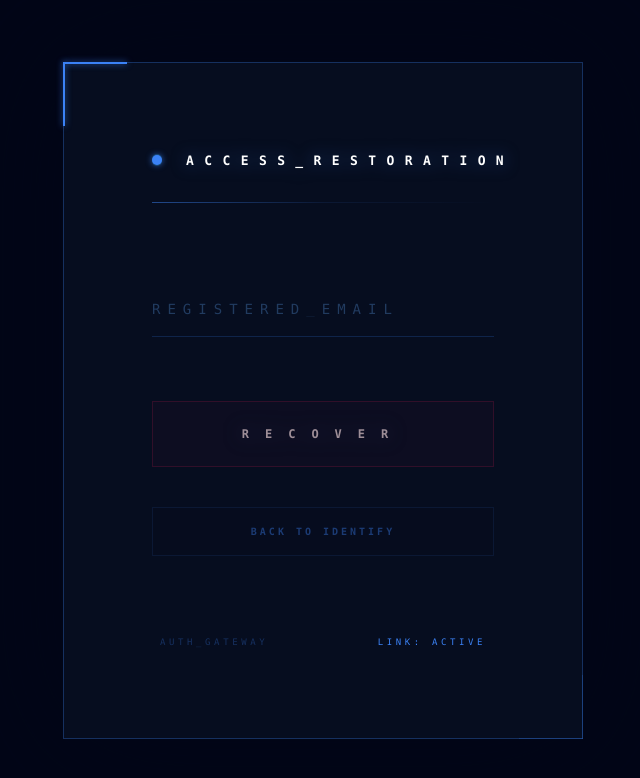
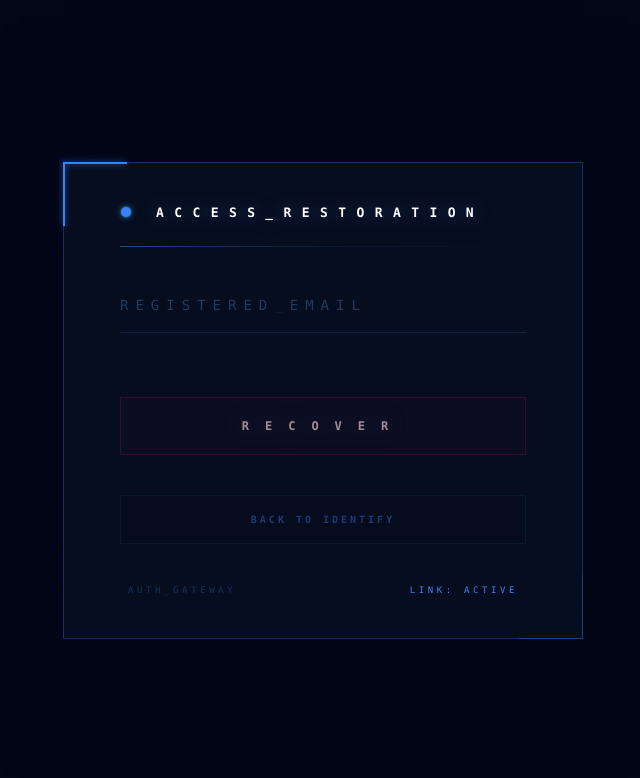
Before and after one commit to michaelprys/anima, a Vue app: page /auth/recover in a window 1280 px wide. Shown: the top 778 px of the page, without its empty margins (317-957 px from the left). Built offline with nearby package versions, Linux system fonts and the light colour scheme; no server answers.

Commit message:
fix: auth layout

```diff
--- a/src/components/auth/ButtonAction.vue
+++ b/src/components/auth/ButtonAction.vue
@@ -28,7 +28,7 @@ defineProps({
         type="submit"
         :disabled="pending"
         :class="[
-            'group/btn relative w-full overflow-hidden border py-6 font-bold tracking-[1em] transition-all duration-700 outline-none active:scale-[0.99]',
+            'group/btn relative w-full overflow-hidden border py-5 font-bold tracking-[1em] transition-all duration-700 outline-none active:scale-[0.99]',
             pending ? 'cursor-not-allowed' : 'cursor-default',
             bgColor,
         ]">
--- a/src/components/base/BaseAuthInput.vue
+++ b/src/components/base/BaseAuthInput.vue
@@ -1,11 +1,27 @@
 <script setup>
 defineProps({
-    modelValue: String,
-    type: { type: String, default: 'text' },
-    placeholder: String,
-    error: String,
-    showError: Boolean,
+    modelValue: {
+        type: String,
+        default: '',
+    },
+    type: {
+        type: String,
+        default: 'text',
+    },
+    placeholder: {
+        type: String,
+        default: '',
+    },
+    error: {
+        type: String,
+        default: '',
+    },
+    showError: {
+        type: Boolean,
+        default: false,
+    },
 });
+
 defineEmits(['update:modelValue', 'input']);
 </script>
 
--- a/src/layouts/AuthLayout.vue
+++ b/src/layouts/AuthLayout.vue
@@ -11,13 +11,13 @@ useEsc();
 
 <template>
     <div
-        class="bg-canvas selection:bg-blue-system/30 fixed inset-0 z-1000 flex items-center justify-center overflow-y-auto px-6 py-10 text-left font-mono uppercase">
+        class="bg-canvas selection:bg-blue-system/30 fixed inset-0 z-1000 flex items-center justify-center overflow-y-auto px-6 py-4 text-left font-mono uppercase">
         <div
             class="from-blue-system/10 via-canvas/5 pointer-events-none absolute inset-0 bg-[radial-gradient(circle_at_center,var(--tw-gradient-stops))] to-transparent"></div>
 
         <Transition name="terminal-in" appear>
             <div
-                class="group border-blue-system/30 bg-base-card/95 relative my-auto w-full max-w-130 border p-8 shadow-[0_0_7.5rem_rgba(2,6,23,1)] backdrop-blur-2xl md:p-22">
+                class="group border-blue-system/30 bg-base-card/95 relative my-auto w-full max-w-130 border p-8 shadow-[0_0_7.5rem_rgba(2,6,23,1)] backdrop-blur-2xl md:px-14 md:py-10">
                 <div
                     class="bg-blue-system shadow-glow-blue absolute -top-px -left-px h-0.5 w-16"></div>
                 <div
@@ -26,7 +26,7 @@ useEsc();
                 <div class="bg-blue-system/20 absolute -right-px -bottom-px h-px w-16"></div>
                 <div class="bg-blue-system/20 absolute -right-px -bottom-px h-16 w-px"></div>
 
-                <header class="relative mb-10 md:mb-20">
+                <header class="relative mb-6 md:mb-8">
                     <div class="flex items-center gap-6">
                         <div class="relative flex h-3 w-3 items-center justify-center">
                             <div
@@ -36,14 +36,14 @@ useEsc();
                         </div>
                         <span
                             class="text-[0.8125rem] font-bold tracking-[0.8em] text-white uppercase drop-shadow-[0_0_0.5rem_rgba(59,130,246,0.5)]">
-                            {{ route.meta.title || 'System_Access' }}
+                            {{ route.meta.title || 'BYPASS_AUTH' }}
                         </span>
                     </div>
                     <div
-                        class="from-blue-system/50 via-blue-system/10 mt-8 h-px w-full bg-linear-to-r to-transparent"></div>
+                        class="from-blue-system/50 via-blue-system/10 mt-6 h-px w-full bg-linear-to-r to-transparent"></div>
                 </header>
 
-                <div class="flex min-h-40 flex-col justify-center md:min-h-50">
+                <div class="flex min-h-24 flex-col justify-center md:min-h-32">
                     <RouterView v-slot="{ Component }">
                         <Transition name="fade" mode="out-in">
                             <component :is="Component" />
@@ -52,7 +52,7 @@ useEsc();
                 </div>
 
                 <div
-                    class="mt-10 flex items-center justify-between px-2 text-[0.5625rem] tracking-[0.4em] md:mt-20">
+                    class="mt-8 flex items-center justify-between px-2 text-[0.5625rem] tracking-[0.4em] md:mt-10">
                     <div class="flex items-center gap-4">
                         <span class="text-blue-system/30">Auth_Gateway</span>
                     </div>
--- a/src/pages/PageIdentify.vue
+++ b/src/pages/PageIdentify.vue
@@ -83,7 +83,7 @@ const handleGuestEntry = async () => {
             type="button"
             @click="handleGuestEntry"
             :disabled="pendingGuest"
-            class="group/guest relative flex w-full items-center justify-between overflow-hidden border border-emerald-500/20 bg-emerald-950/40 px-6 py-6 transition-all duration-700 hover:border-emerald-400/60 active:scale-[0.98]">
+            class="group/guest relative flex w-full items-center justify-between overflow-hidden border border-emerald-500/20 bg-emerald-950/40 px-6 py-3.5 transition-all duration-700 hover:border-emerald-400/60 active:scale-[0.98]">
             <div class="absolute inset-0 z-0">
                 <div
                     class="absolute inset-0 bg-[radial-gradient(circle_at_center,rgba(16,185,129,0.15)_0%,transparent_60%)] opacity-0 transition-opacity duration-700 group-hover/guest:opacity-100"></div>
```
